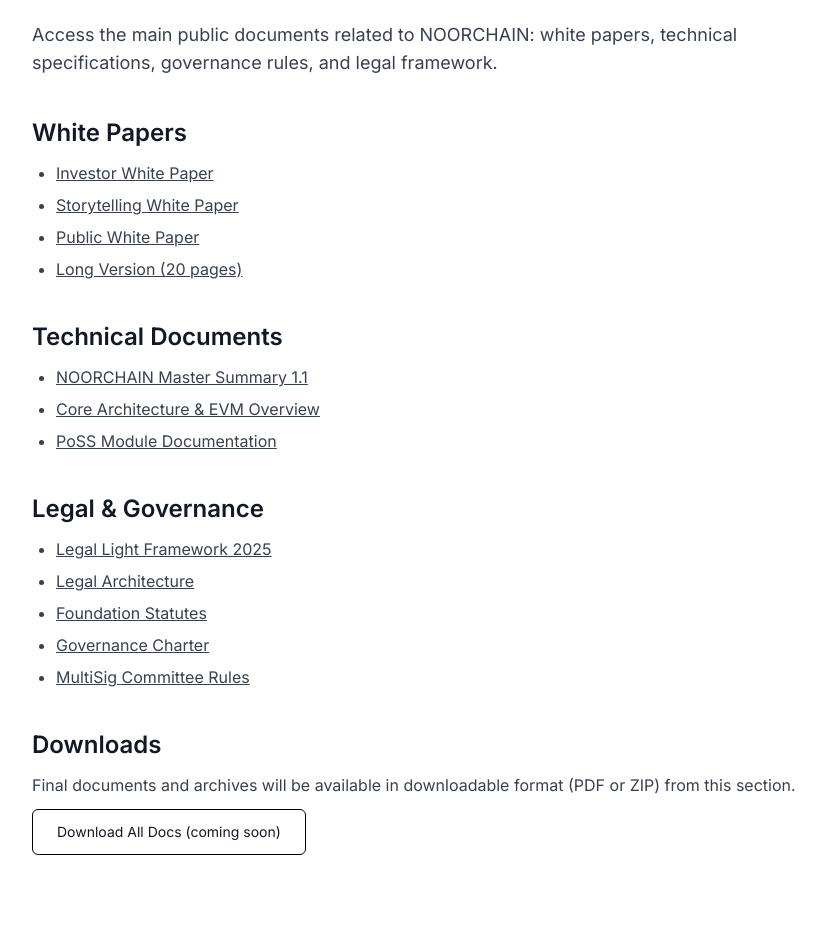
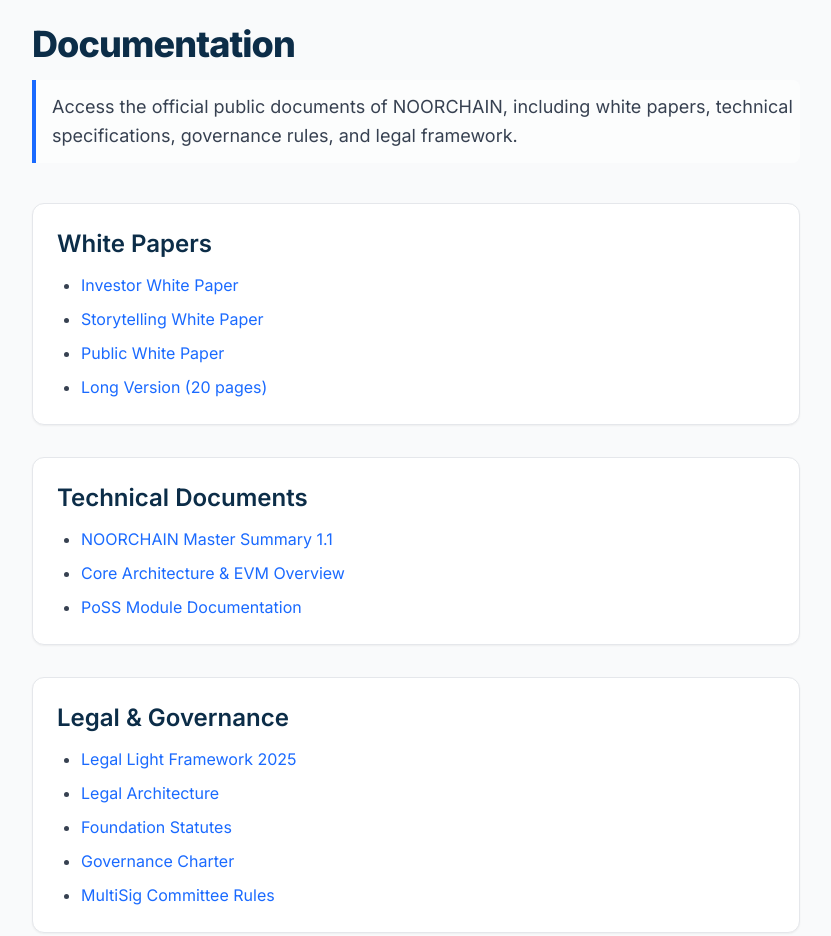
Before and after one commit to noorfinances-eng/noorchain-core, a Next.js app in the folder site/: page /docs in a window 1280 px wide. Shown: the part 176-1112 px from the top of the page, without its empty margins (174-1005 px from the left). Built offline with nearby package versions, Linux system fonts and the light colour scheme.

Commit message:
Update page.tsx

```diff
--- a/site/app/docs/page.tsx
+++ b/site/app/docs/page.tsx
@@ -1,60 +1,137 @@
 export default function DocsPage() {
   return (
-    <main className="container py-16">
-      <h1 className="text-4xl font-bold mb-6">Documentation</h1>
+    <main className="w-full bg-paper">
+      <section className="container py-16 md:py-20">
+        <div className="max-w-3xl">
 
-      <p className="text-lg text-gray-700 mb-10 max-w-3xl">
-        Access the main public documents related to NOORCHAIN: white papers,
-        technical specifications, governance rules, and legal framework.
+          {/* LABEL */}
+          <div className="inline-flex items-center gap-2 rounded-full bg-white border border-gray-soft px-3 py-1 mb-6">
+            <span className="h-2 w-2 rounded-full bg-primary" />
+            <span className="text-xs font-medium uppercase tracking-wide text-gray-700">
+              Documentation Hub
+            </span>
+          </div>
+
+          {/* TITLE */}
+          <h1 className="text-3xl md:text-4xl font-extrabold tracking-tight text-navy mb-4">
+            Documentation
+          </h1>
+
+          {/* INTRO */}
+          <p className="text-lg text-gray-700 leading-relaxed mb-10 border-l-4 border-primary pl-4 bg-white/60 py-3 rounded-r-lg">
+            Access the official public documents of NOORCHAIN, including white
+            papers, technical specifications, governance rules, and legal
+            framework.
           </p>
 
-      {/* White Papers */}
-      <section className="mb-10 max-w-3xl">
-        <h2 className="text-2xl font-semibold mb-3">White Papers</h2>
-        <ul className="list-disc pl-6 text-gray-700 space-y-2">
-          <li><a href="#" className="underline">Investor White Paper</a></li>
-          <li><a href="#" className="underline">Storytelling White Paper</a></li>
-          <li><a href="#" className="underline">Public White Paper</a></li>
-          <li><a href="#" className="underline">Long Version (20 pages)</a></li>
+          {/* WHITE PAPERS */}
+          <section className="mb-8 p-6 border border-gray-soft rounded-xl bg-white shadow-sm">
+            <h2 className="text-2xl font-semibold text-navy mb-3">
+              White Papers
+            </h2>
+            <ul className="list-disc pl-6 text-gray-700 leading-relaxed space-y-2">
+              <li>
+                <a href="#" className="text-primary hover:underline">
+                  Investor White Paper
+                </a>
+              </li>
+              <li>
+                <a href="#" className="text-primary hover:underline">
+                  Storytelling White Paper
+                </a>
+              </li>
+              <li>
+                <a href="#" className="text-primary hover:underline">
+                  Public White Paper
+                </a>
+              </li>
+              <li>
+                <a href="#" className="text-primary hover:underline">
+                  Long Version (20 pages)
+                </a>
+              </li>
             </ul>
           </section>
 
-      {/* Technical Docs */}
-      <section className="mb-10 max-w-3xl">
-        <h2 className="text-2xl font-semibold mb-3">Technical Documents</h2>
-        <ul className="list-disc pl-6 text-gray-700 space-y-2">
-          <li><a href="#" className="underline">NOORCHAIN Master Summary 1.1</a></li>
-          <li><a href="#" className="underline">Core Architecture & EVM Overview</a></li>
-          <li><a href="#" className="underline">PoSS Module Documentation</a></li>
+          {/* TECHNICAL DOCS */}
+          <section className="mb-8 p-6 border border-gray-soft rounded-xl bg-white shadow-sm">
+            <h2 className="text-2xl font-semibold text-navy mb-3">
+              Technical Documents
+            </h2>
+            <ul className="list-disc pl-6 text-gray-700 leading-relaxed space-y-2">
+              <li>
+                <a href="#" className="text-primary hover:underline">
+                  NOORCHAIN Master Summary 1.1
+                </a>
+              </li>
+              <li>
+                <a href="#" className="text-primary hover:underline">
+                  Core Architecture & EVM Overview
+                </a>
+              </li>
+              <li>
+                <a href="#" className="text-primary hover:underline">
+                  PoSS Module Documentation
+                </a>
+              </li>
             </ul>
           </section>
 
-      {/* Legal & Governance */}
-      <section className="mb-10 max-w-3xl">
-        <h2 className="text-2xl font-semibold mb-3">Legal & Governance</h2>
-        <ul className="list-disc pl-6 text-gray-700 space-y-2">
-          <li><a href="#" className="underline">Legal Light Framework 2025</a></li>
-          <li><a href="#" className="underline">Legal Architecture</a></li>
-          <li><a href="#" className="underline">Foundation Statutes</a></li>
-          <li><a href="#" className="underline">Governance Charter</a></li>
-          <li><a href="#" className="underline">MultiSig Committee Rules</a></li>
+          {/* LEGAL & GOVERNANCE */}
+          <section className="mb-8 p-6 border border-gray-soft rounded-xl bg-white shadow-sm">
+            <h2 className="text-2xl font-semibold text-navy mb-3">
+              Legal & Governance
+            </h2>
+            <ul className="list-disc pl-6 text-gray-700 leading-relaxed space-y-2">
+              <li>
+                <a href="#" className="text-primary hover:underline">
+                  Legal Light Framework 2025
+                </a>
+              </li>
+              <li>
+                <a href="#" className="text-primary hover:underline">
+                  Legal Architecture
+                </a>
+              </li>
+              <li>
+                <a href="#" className="text-primary hover:underline">
+                  Foundation Statutes
+                </a>
+              </li>
+              <li>
+                <a href="#" className="text-primary hover:underline">
+                  Governance Charter
+                </a>
+              </li>
+              <li>
+                <a href="#" className="text-primary hover:underline">
+                  MultiSig Committee Rules
+                </a>
+              </li>
             </ul>
           </section>
 
-      {/* Downloads */}
-      <section className="max-w-3xl">
-        <h2 className="text-2xl font-semibold mb-3">Downloads</h2>
-        <p className="text-gray-700 mb-3">
-          Final documents and archives will be available in downloadable format
-          (PDF or ZIP) from this section.
+          {/* DOWNLOAD */}
+          <section className="p-6 border border-gray-soft rounded-xl bg-white shadow-sm mb-10">
+            <h2 className="text-2xl font-semibold text-navy mb-3">
+              Downloads
+            </h2>
+            <p className="text-gray-700 leading-relaxed mb-4">
+              Final documents and archives will be available in downloadable
+              format (PDF or ZIP) from this section.
             </p>
             <a
               href="#"
-          className="inline-block px-6 py-3 border border-black rounded-md text-sm"
+              className="inline-block px-6 py-3 border border-primary text-primary rounded-md text-sm md:text-base font-medium hover:bg-primary hover:text-white transition"
             >
               Download All Docs (coming soon)
             </a>
           </section>
+
+          {/* END LINE */}
+          <div className="h-px w-full bg-gray-soft" />
+        </div>
+      </section>
     </main>
   );
 }
```
Lines whose indentation alone changed are shown as unchanged.
